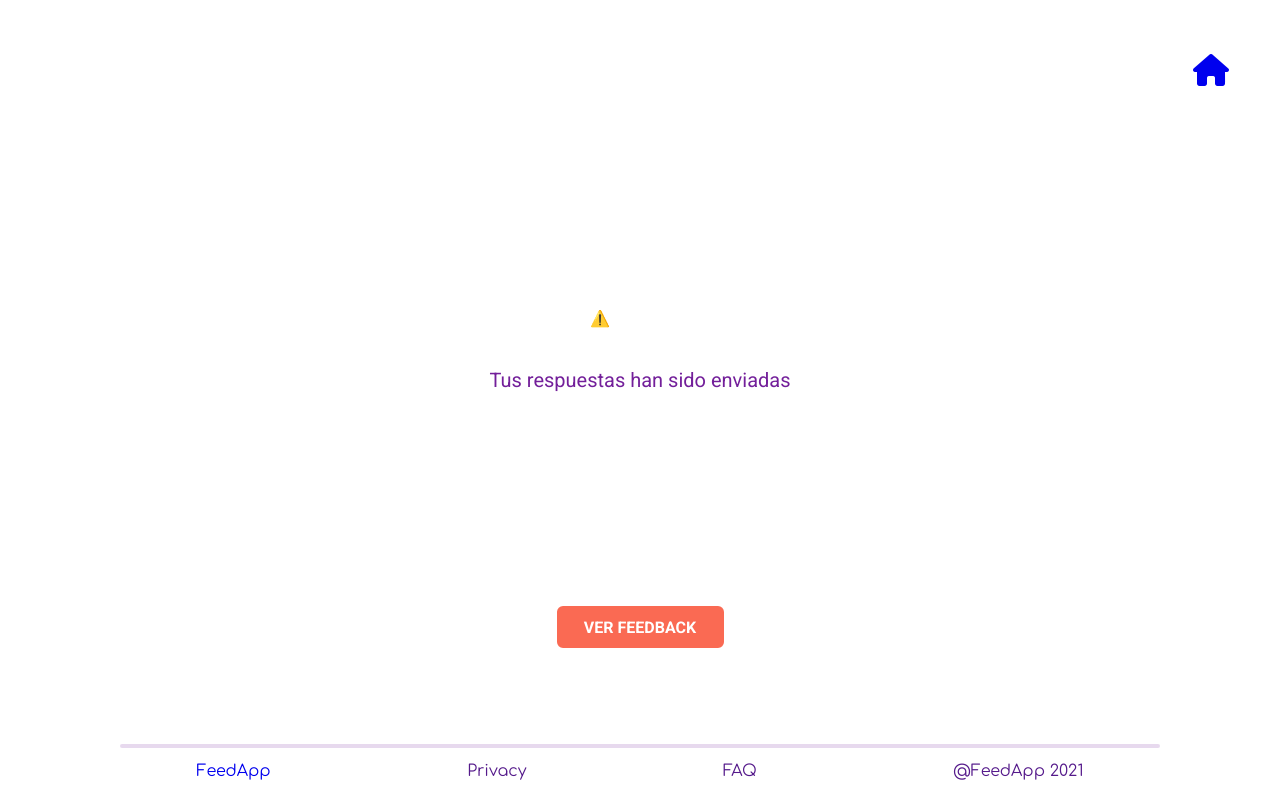
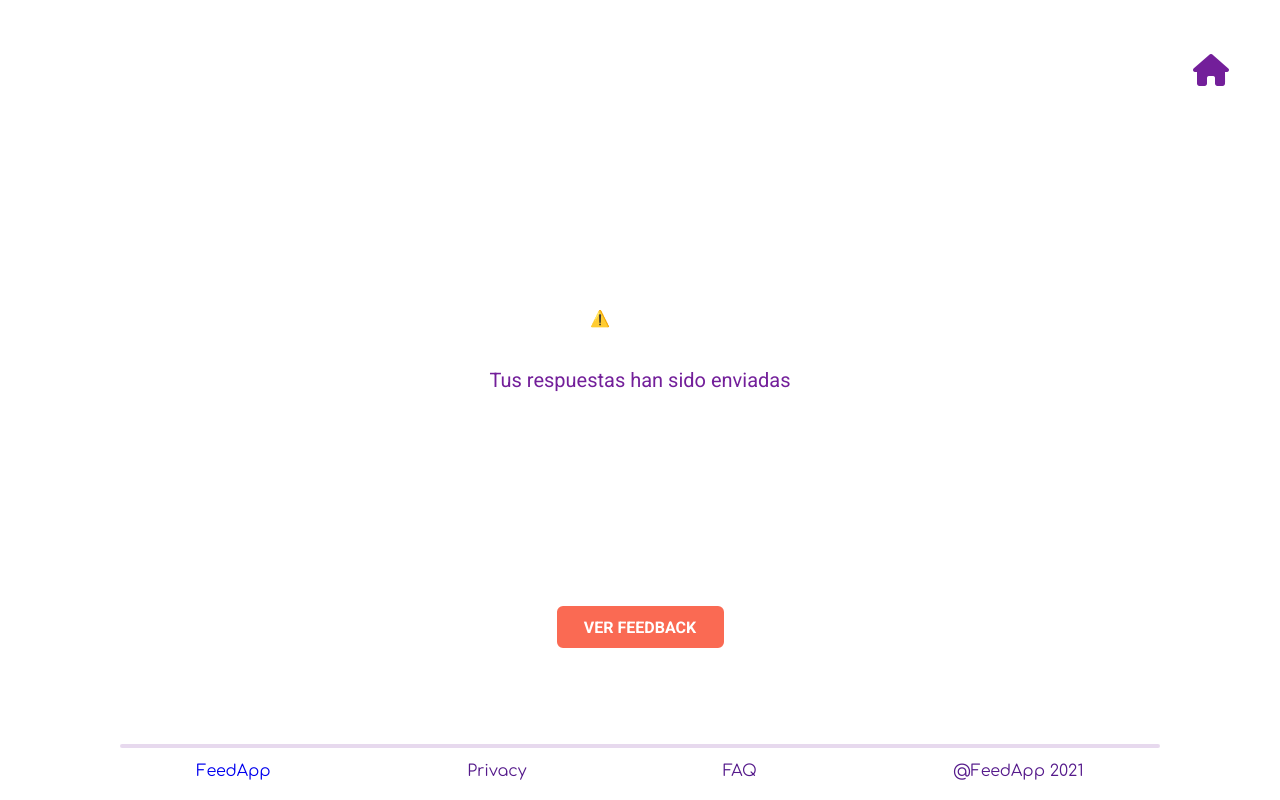
Before and after one commit to AraceliLobo/feedapp, a React app: page /#/FeedbackSent in a window 1280 px wide. Built offline with nearby package versions, Linux system fonts and the light colour scheme; no server answers.

Commit message:
[Homelink] Add color main

```diff
--- a/src/stylesheets/elements/_homeLink.scss
+++ b/src/stylesheets/elements/_homeLink.scss
@@ -8,4 +8,5 @@
 .fa-home {
   font-size: 32px;
   padding: 0 6px 6px 6px;
+  color: $color-main;
 }
```
Also changed, not shown: 1 other file.
